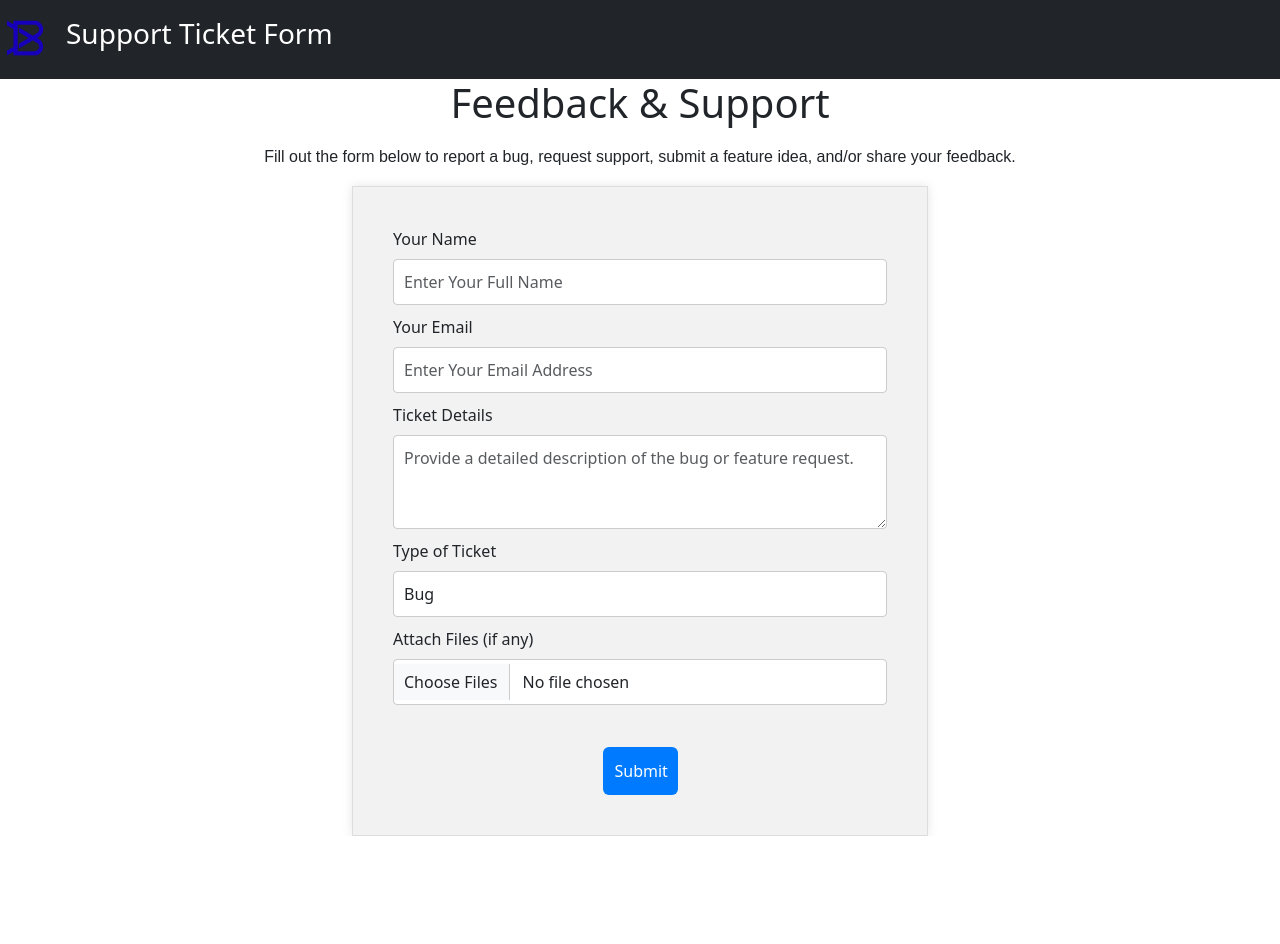
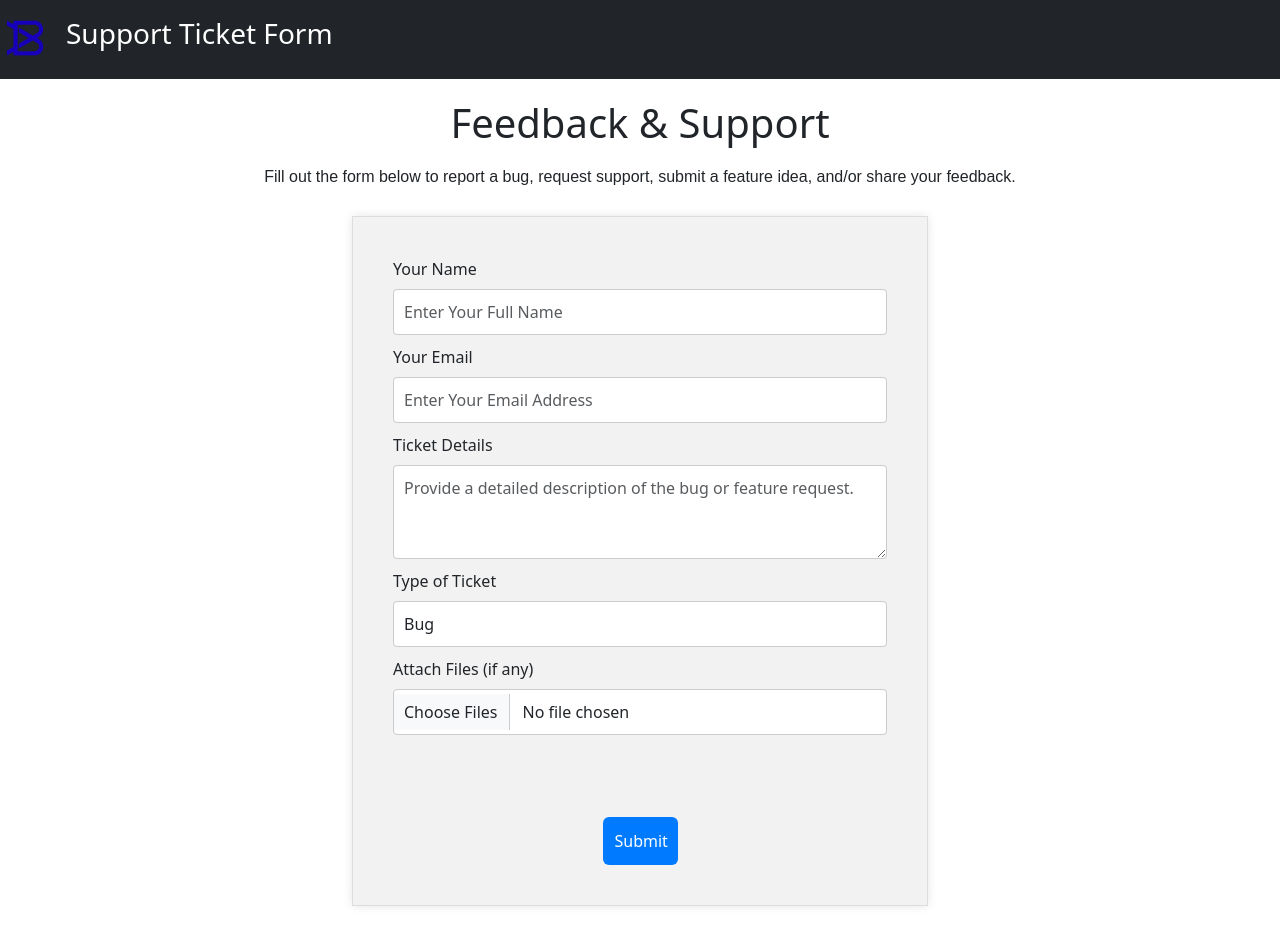
Before and after one commit to BrockBloomquist/CustomerSupportApp, a React (Create React App) app in the folder customer-support-app/: page / in a window 1280 px wide. Shown: the top 944 px of the page. Before the commit the page ends 836 px from the top, so only its background shows below. Built offline with nearby package versions, Linux system fonts and the light colour scheme.

Commit message:
More styling

```diff
--- a/customer-support-app/src/Components/Survey.js
+++ b/customer-support-app/src/Components/Survey.js
@@ -73,7 +73,6 @@ export default function Survey() {
                 setBugForm({ ...bugForm, name: event.target.value })
               }
             />
-            <Form.Control.Feedback>Looks good!</Form.Control.Feedback>
             <Form.Control.Feedback type="invalid">
               Please Enter a Name
             </Form.Control.Feedback>
--- a/customer-support-app/src/Css Properties/Survey.css
+++ b/customer-support-app/src/Css Properties/Survey.css
@@ -7,6 +7,7 @@ h6 {
 h1 {
   text-align: center;
   margin-bottom: 20px;
+  margin-top: 20px;
 }
 
 /* body {
@@ -50,7 +51,8 @@ th {
   margin-right: auto;
   padding: 40px;
   border: 1px solid #ddd;
-  margin-top: 20px;
+  margin-top: 30px;
+  margin-bottom: 100px;
   box-shadow: 0 0 10px rgba(0, 0, 0, 0.1);
 }
 
@@ -73,6 +75,7 @@ th {
   background-color: #007bff;
   border: 0;
   padding: 12px;
+  margin-top: 40px;
   color: white;
   cursor: pointer;
   transition: background-color 0.3s ease;
```
